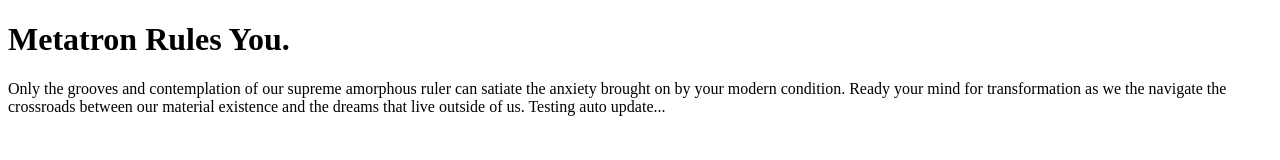
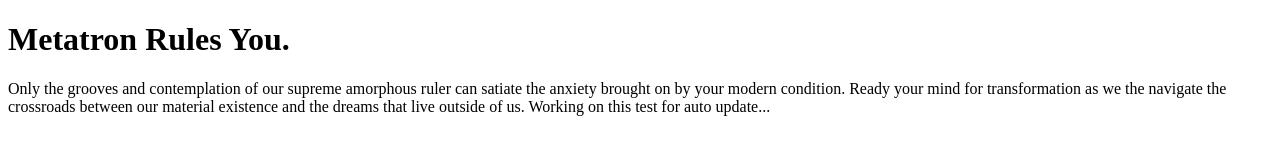
Before and after one commit to smileygyrus/KeepingItMeta01, a plain HTML site: page sublimetest/index.html in a window 1280 px wide. Drawn offline with Linux system fonts and the light colour scheme.

Commit message:
Your Mama.

```diff
--- a/sublimetest/index.html
+++ b/sublimetest/index.html
@@ -10,6 +10,6 @@
 </h1>
 
 <p>
-Only the grooves and contemplation of our supreme amorphous ruler can satiate the anxiety brought on by your modern condition. Ready your mind for transformation as we the navigate the crossroads between our material existence and the dreams that live outside of us. Testing auto update...</p>
+Only the grooves and contemplation of our supreme amorphous ruler can satiate the anxiety brought on by your modern condition. Ready your mind for transformation as we the navigate the crossroads between our material existence and the dreams that live outside of us. Working on this test for auto update...</p>
 </body>
 </html>
```
